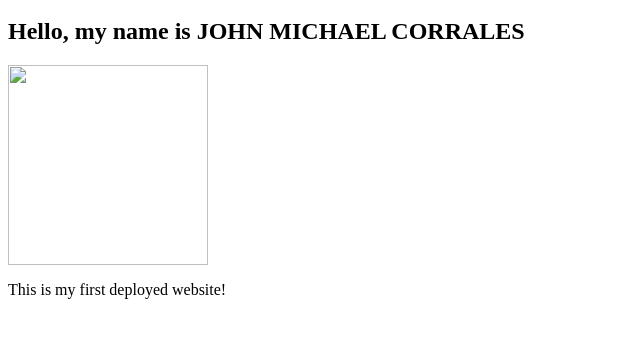
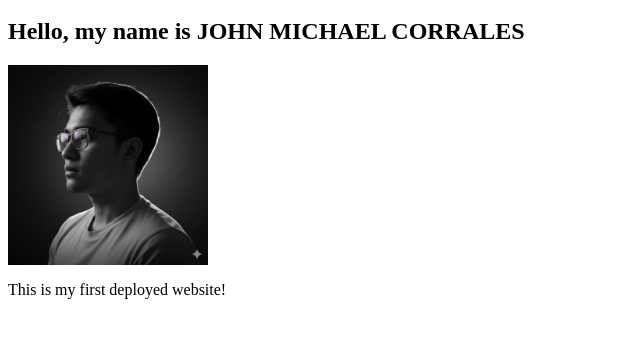
Before and after one commit to jonmikecorrales/Cloud-Deployment, a plain HTML site: page index.html in a window 1280 px wide. Shown: the part 48-386 px from the top of the page, without its empty margins (0-640 px from the left). Drawn offline with Linux system fonts and the light colour scheme; the site is published under a folder, as on GitHub Pages, so addresses that start at the root find nothing.

Commit message:
index.html

```diff
--- a/index.html
+++ b/index.html
@@ -1,4 +1,4 @@
 <h1>My First Cloud Deployment</h1>
 <h2>Hello, my name is JOHN MICHAEL CORRALES</h2>
-<img src="/mike.png" width="200"/>
+<img src="mike.png" width="200"/>
 <p>This is my first deployed website!</p>
```
